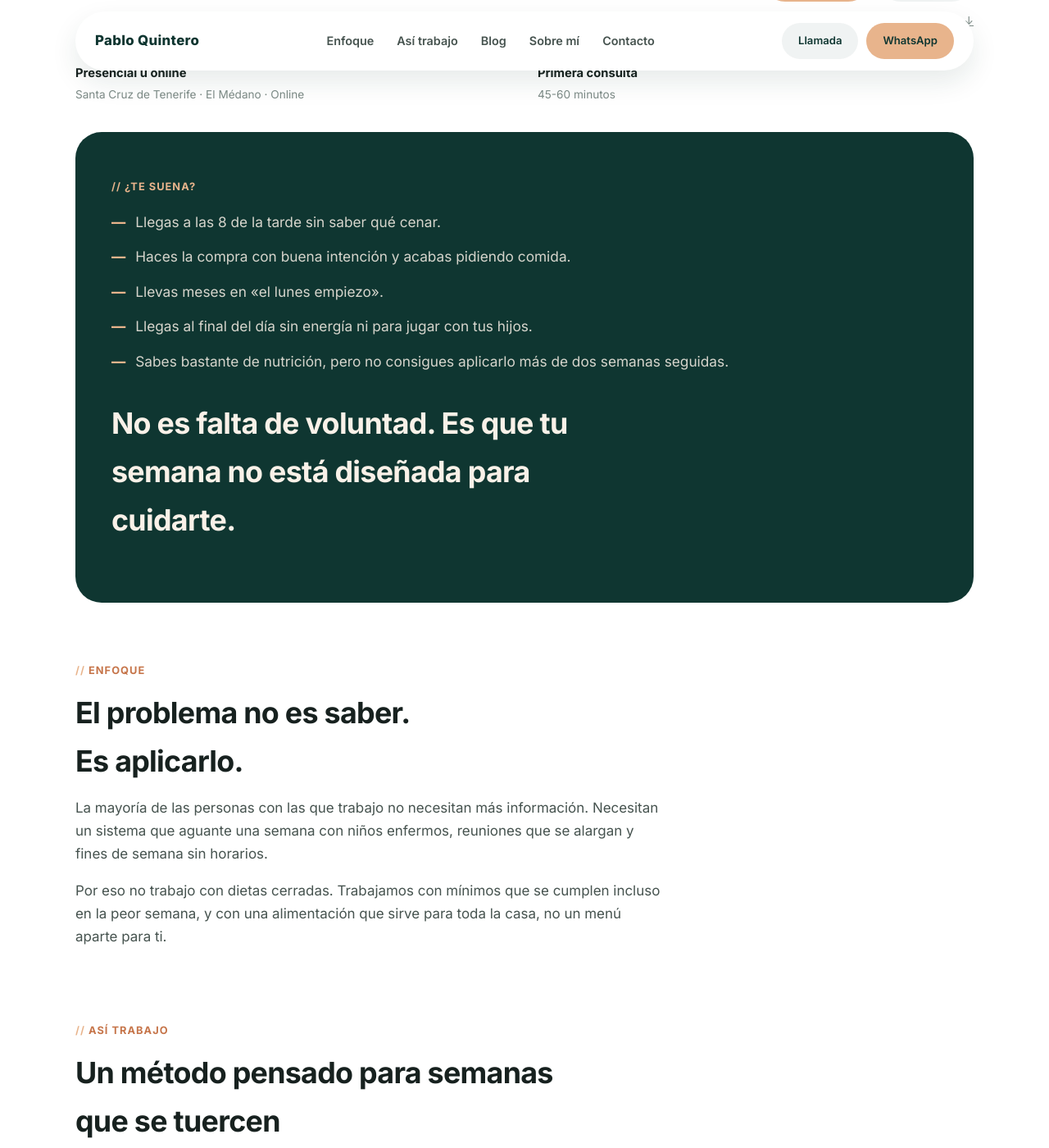
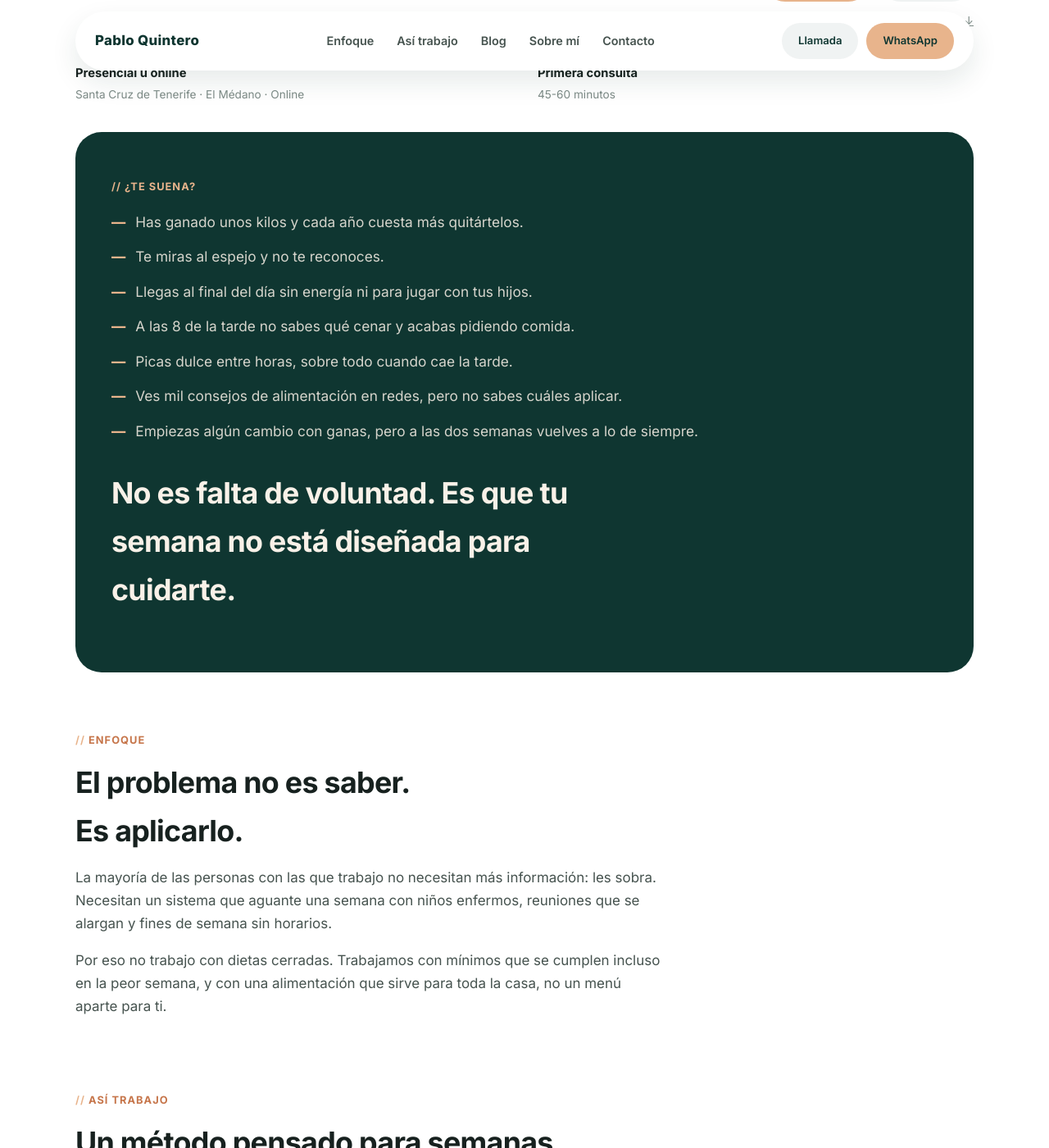
Before and after one commit to pquinriver/pabloquintero-nutricion, a Jekyll site: the page index.html, which Jekyll copies as it is, in a window 1280 px wide and 1400 px high, scrolled down 752 px. Shown: the whole window at 82% size. Built offline with Jekyll 4.4.1, drawn with Linux system fonts in a browser that asks for light colours.

Commit message:
Rework '¿Te suena?' pain points and tweak Enfoque copy
Co-Authored-By: Claude Opus 5.5 <noreply@anthropic.com>

```diff
--- a/index.html
+++ b/index.html
@@ -194,11 +194,13 @@
     <div class="areas-wrap">
       <p class="eyebrow-note" style="color:var(--peach);">¿Te suena?</p>
       <ul class="pain-list">
-        <li>Llegas a las 8 de la tarde sin saber qué cenar.</li>
-        <li>Haces la compra con buena intención y acabas pidiendo comida.</li>
-        <li>Llevas meses en «el lunes empiezo».</li>
+        <li>Has ganado unos kilos y cada año cuesta más quitártelos.</li>
+        <li>Te miras al espejo y no te reconoces.</li>
         <li>Llegas al final del día sin energía ni para jugar con tus hijos.</li>
-        <li>Sabes bastante de nutrición, pero no consigues aplicarlo más de dos semanas seguidas.</li>
+        <li>A las 8 de la tarde no sabes qué cenar y acabas pidiendo comida.</li>
+        <li>Picas dulce entre horas, sobre todo cuando cae la tarde.</li>
+        <li>Ves mil consejos de alimentación en redes, pero no sabes cuáles aplicar.</li>
+        <li>Empiezas algún cambio con ganas, pero a las dos semanas vuelves a lo de siempre.</li>
       </ul>
       <h2>No es falta de voluntad. Es que tu semana no está diseñada para cuidarte.</h2>
     </div>
@@ -208,7 +210,7 @@
     <div class="value-prop">
       <p class="eyebrow-note">Enfoque</p>
       <h2>El problema no es saber.<br>Es aplicarlo.</h2>
-      <p>La mayoría de las personas con las que trabajo no necesitan más información. Necesitan un sistema que aguante una semana con niños enfermos, reuniones que se alargan y fines de semana sin horarios.</p>
+      <p>La mayoría de las personas con las que trabajo no necesitan más información: les sobra. Necesitan un sistema que aguante una semana con niños enfermos, reuniones que se alargan y fines de semana sin horarios.</p>
       <p>Por eso no trabajo con dietas cerradas. Trabajamos con mínimos que se cumplen incluso en la peor semana, y con una alimentación que sirve para toda la casa, no un menú aparte para ti.</p>
     </div>
   </section>
```
